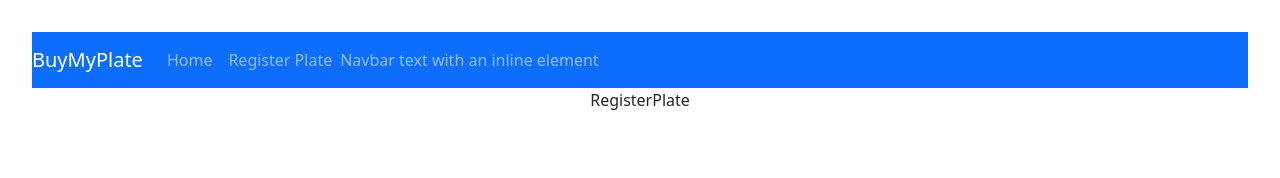
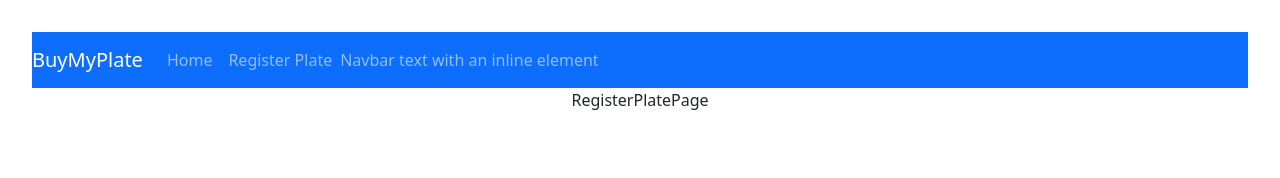
Before and after one commit to pockche123/buymyplate-client, a React (Vite) app: page /register-plate in a window 1280 px wide. Shown: the top 178 px of the page. Built offline with nearby package versions, Linux system fonts and the light colour scheme.

Commit message:
new changes

```diff
--- a/src/pages/RegisterPlate.jsx
+++ b/src/pages/RegisterPlate.jsx
@@ -2,7 +2,7 @@ import React from 'react'
 
 const RegisterPlatePage = () => {
   return (
-    <div>RegisterPlate</div>
+    <div>RegisterPlatePage</div>
   )
 }
 
```
